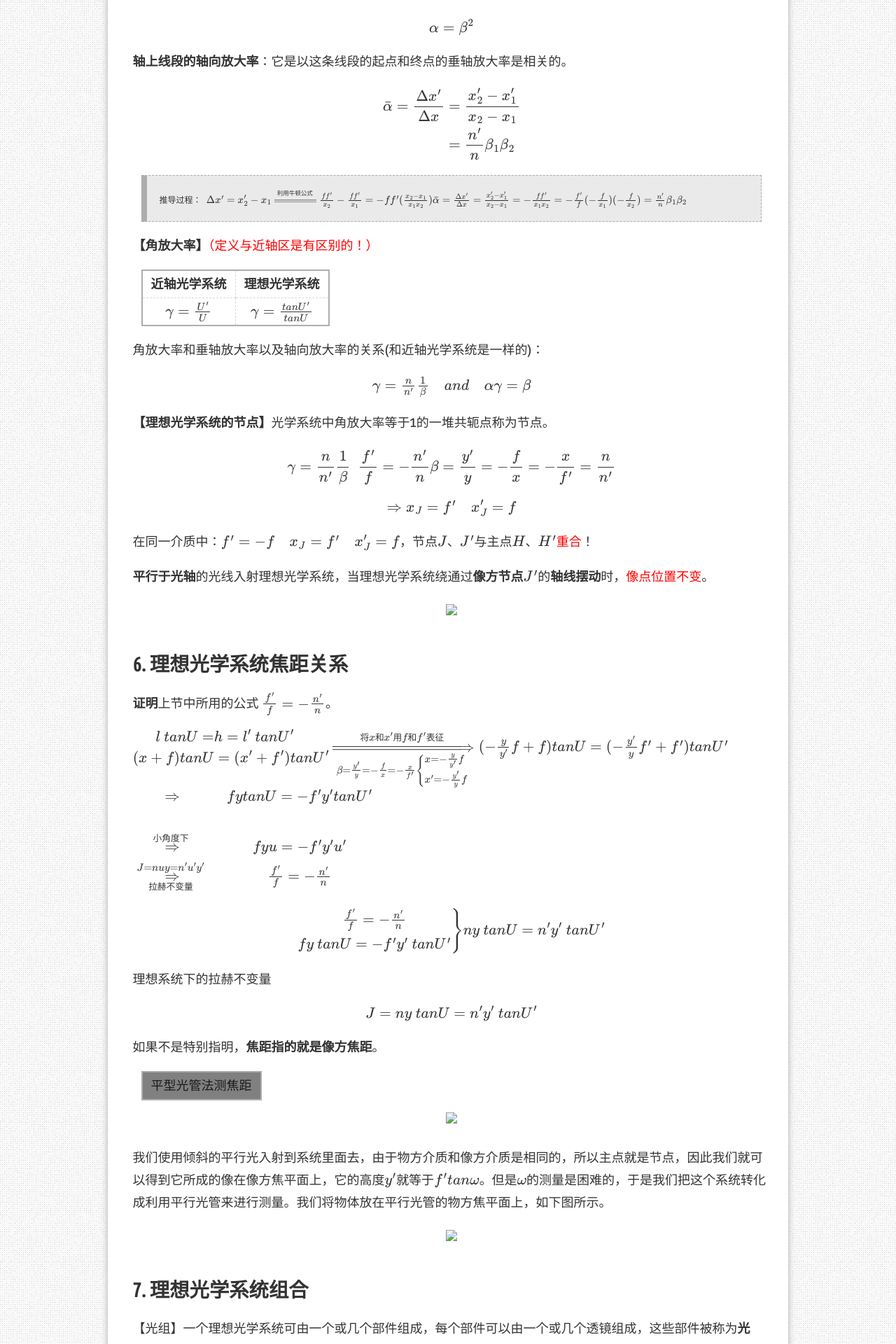
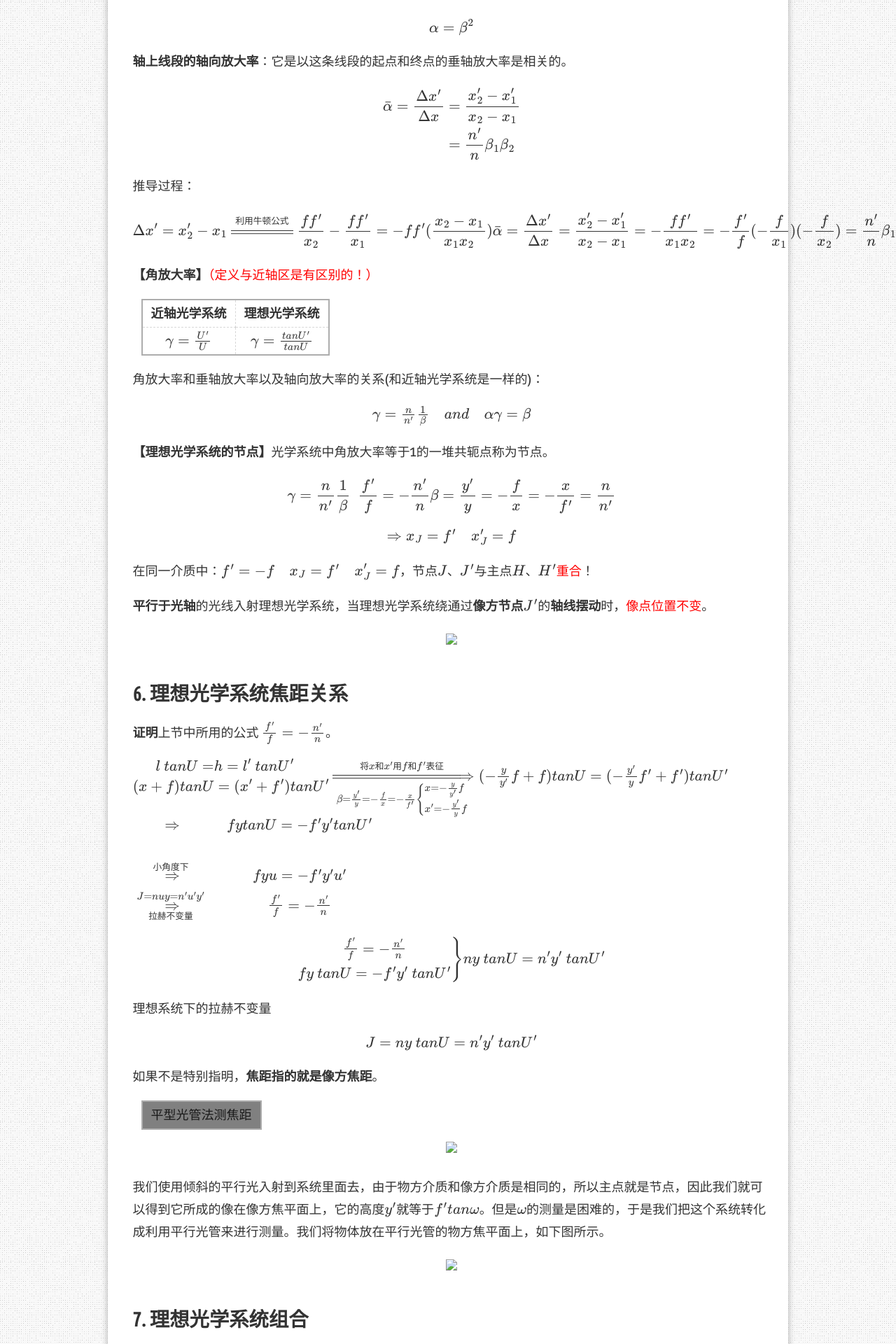
Before and after one commit to AuthurWhywait/AuthurWhywait.github.io, a Jekyll site: the page built from _posts/2021-07-08-optical_e.md, in a window 1280 px wide. Shown: the part 3997-5917 px from the top of the page at 70% size. Built offline with Jekyll 4.4.1, drawn with Linux system fonts in a browser that asks for light colours; formulas are drawn with MathJax 3; comment, search, counter and statistics services are not loaded.

Commit message:
Update 2021-07-08-optical_e.md

```diff
--- a/_posts/2021-07-08-optical_e.md
+++ b/_posts/2021-07-08-optical_e.md
@@ -37,7 +37,7 @@
 ## 2. 理想光学系统的基点与基面
 
 <div align="center">
-    <img src="../pic/20210708像方主点、焦点、主平面.png" width="600" alt="像方主点、主平面、焦点"/>
+    <img src="..\\pic\\20210708像方主点、焦点、主平面.png" width="600" alt="像方主点、主平面、焦点"/>
 </div>
 
 【像方焦距】（以像方主点为原点）：$$f'=\frac{h}{tanU'}$$
@@ -173,7 +173,9 @@
 \end{aligned}
 $$
 
->推导过程：
+推导过程：
+
+
 $$
 \Delta x'=x_2'-x_1\xlongequal{利用牛顿公式}\frac{ff'}{x_2}-\frac{ff'}{x_1}=-ff'(\frac{x_2-x_1}{x_1x_2})\\
 \bar{\alpha}=\frac{\Delta x'}{\Delta x}=\frac{x_2'-x_1'}{x_2-x_1}=-\frac{ff'}{x_1x_2}=-\frac{f'}{f}(-\frac{f}{x_1})(-\frac{f}{x_2})=\frac{n'}{n}\beta_1\beta_2
```
